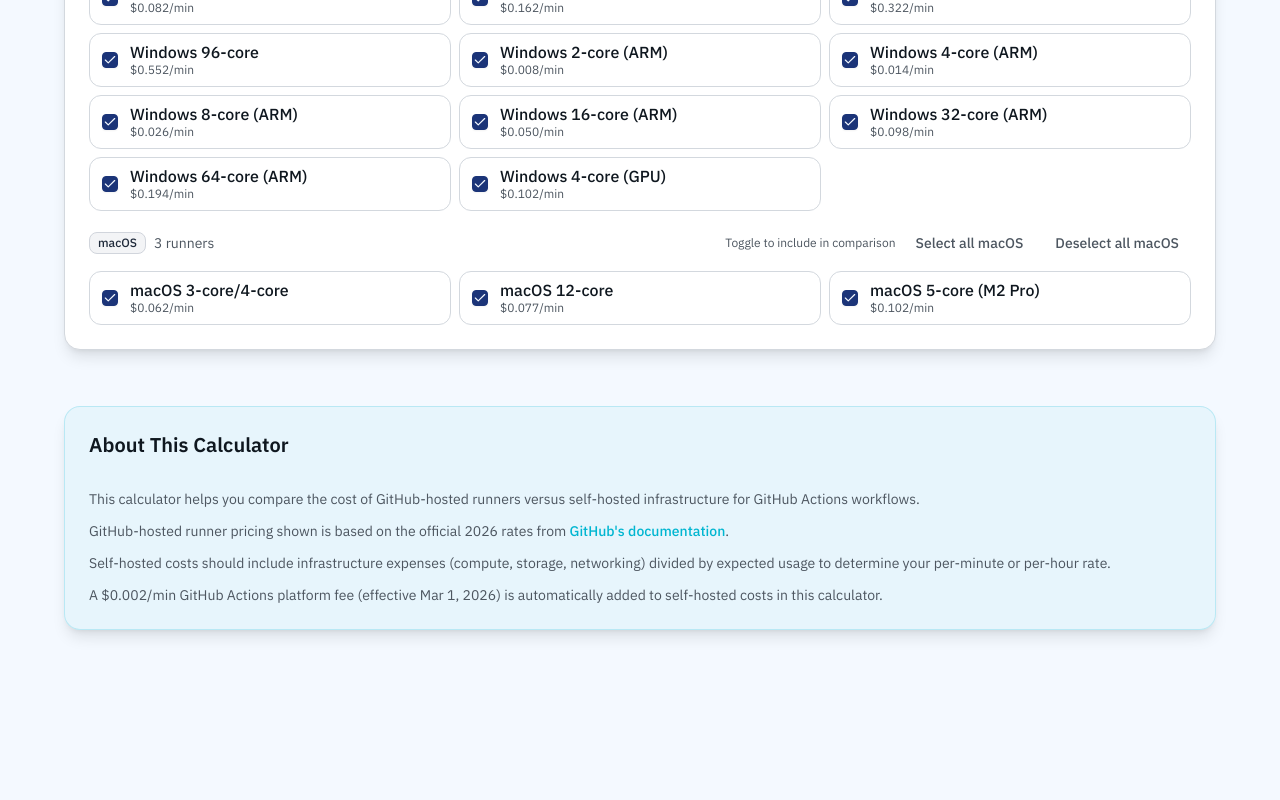
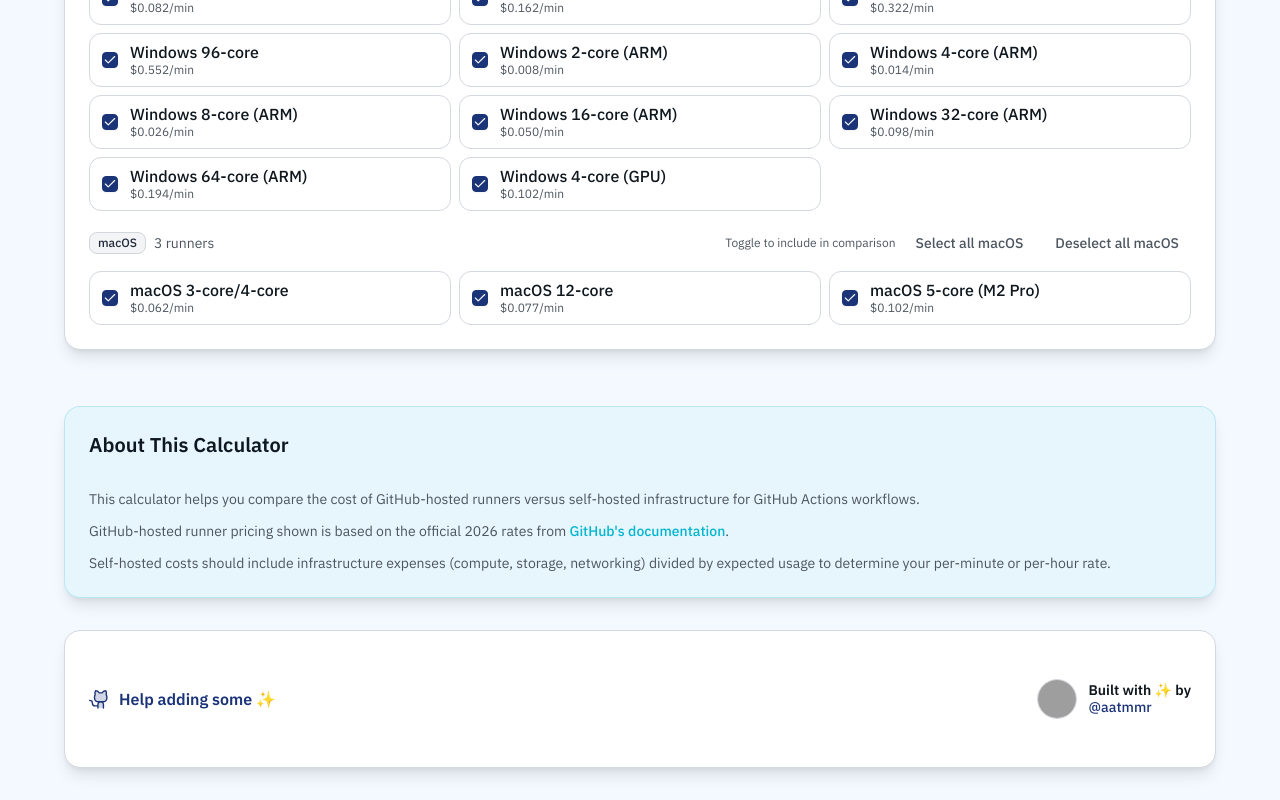
Before and after one commit to aatmmr/github-actions-cost-calculator, a React (Vite) app: page / in a window 1280 px wide. Shown: the part 1210-2010 px from the top of the page. Before the commit the page ends 1872 px from the top, so only its background shows below. Built offline with nearby package versions, Linux system fonts and the light colour scheme; grey boxes are pictures that could not be loaded.

Commit message:
feat(ui): add GitHub logo and contributor section to the app

```diff
--- a/src/App.tsx
+++ b/src/App.tsx
@@ -1,5 +1,5 @@
 import { useMemo, useState } from 'react'
-import { Calculator, TrendUp, Check, Warning, ChartBar, ListChecks, SquaresFour, Coins, ArrowsLeftRight, Clock, Hourglass, CalendarCheck, CalendarBlank, ArrowRight } from '@phosphor-icons/react'
+import { Calculator, TrendUp, Check, Warning, ChartBar, ListChecks, SquaresFour, Coins, ArrowsLeftRight, Clock, Hourglass, CalendarCheck, CalendarBlank, ArrowRight, GithubLogo } from '@phosphor-icons/react'
 import { Card, CardContent, CardDescription, CardHeader, CardTitle } from '@/components/ui/card'
 import { Input } from '@/components/ui/input'
 import { Label } from '@/components/ui/label'
@@ -735,10 +735,40 @@
               networking) divided by expected usage to determine your per-minute or per-hour
               rate.
             </p>
-            <p>
-              A $0.002/min GitHub Actions platform fee (effective Mar 1, 2026) is automatically
-              added to self-hosted costs in this calculator.
-            </p>
+          </CardContent>
+        </Card>
+
+        <Card className="shadow-lg">
+          <CardContent className="flex flex-col gap-4 md:flex-row md:items-center md:justify-between py-6">
+            <a
+              href="https://github.com/aatmmr/github-actions-cost-calculator"
+              target="_blank"
+              rel="noopener noreferrer"
+              className="inline-flex items-center gap-2 text-primary font-semibold hover:underline"
+            >
+              <GithubLogo size={22} weight="duotone" />
+              Help adding some ✨
+            </a>
+
+            <div className="flex items-center gap-3 text-sm text-muted-foreground">
+              <img
+                src="https://github.com/aatmmr.png?size=80"
+                alt="GitHub avatar for aatmmr"
+                className="h-10 w-10 rounded-full border border-border"
+                loading="lazy"
+              />
+              <div className="leading-tight">
+                <p className="font-semibold text-foreground">Built with ✨ by</p>
+                <a
+                  href="https://github.com/aatmmr"
+                  target="_blank"
+                  rel="noopener noreferrer"
+                  className="text-primary hover:underline font-medium"
+                >
+                  @aatmmr
+                </a>
+              </div>
+            </div>
           </CardContent>
         </Card>
       </div>
```
